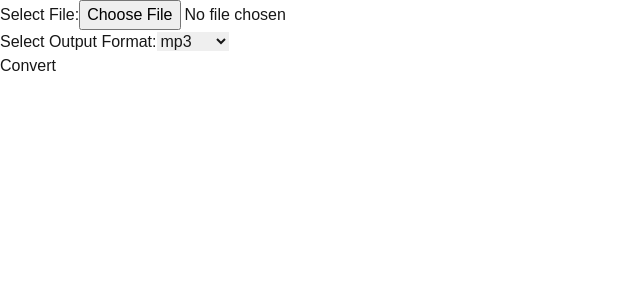
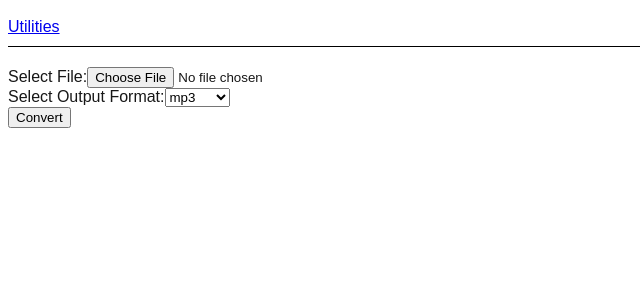
Before and after one commit to zachicecreamcohn/utilities, a Next.js app: page /converter in a window 1280 px wide. Shown: the top 300 px of the page, without its empty margins (0-640 px from the left). Built offline with nearby package versions, Linux system fonts and the light colour scheme; what @nextui-org/react would draw is missing.

Commit message:
added simple header

```diff
--- /dev/null
+++ b/src/app/components/Header/Header.module.css
@@ -0,0 +1,6 @@
+.header {
+    width: 100%;
+    margin-bottom: 20px;
+    padding: 10px 0;
+    border-bottom: 1px solid black;
+}
--- /dev/null
+++ b/src/app/components/Header/Header.tsx
@@ -0,0 +1,9 @@
+import styles from './Header.module.css';
+
+export default function Header() {
+  return (
+    <div className={styles.header}>
+      <a href="/">Utilities</a>
+    </div>
+  );
+}
--- a/src/app/converter/page.tsx
+++ b/src/app/converter/page.tsx
@@ -74,7 +74,7 @@ const outputFormats = [
         }
       }}
     >
-      <div>
+    <div>
         <label htmlFor="file">Select File:</label>
         <input
           id="file"
@@ -106,7 +106,7 @@ const outputFormats = [
       {error && <p style={{ color: "red" }}>{error}</p>}
       {isLoading && <p>Converting file, please wait...</p>}
 
-      <button type="submit" disabled={isLoading}>
+      <button type="submit" disabled={isLoading} >
         Convert
       </button>
     </form>
--- a/src/app/layout.tsx
+++ b/src/app/layout.tsx
@@ -2,7 +2,7 @@ import type { Metadata } from "next";
 import localFont from "next/font/local";
 import "./globals.css";
 import {Providers} from './providers.tsx';
-
+import Header from './components/Header/Header.tsx';
 const geistSans = localFont({
   src: "./fonts/GeistVF.woff",
   variable: "--font-geist-sans",
@@ -29,6 +29,7 @@ export default function RootLayout({
       <body
         className={`${geistSans.variable} ${geistMono.variable} antialiased`}
       >
+      <Header />
       <Providers>
         {children}
         </Providers>
```
Also changed, not shown: src/app/globals.css (+4 -3 lines).
